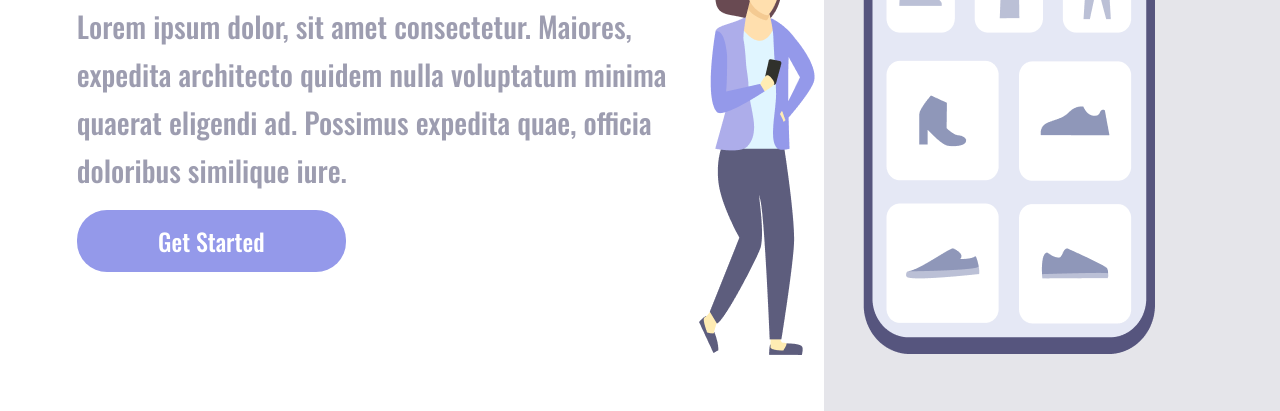
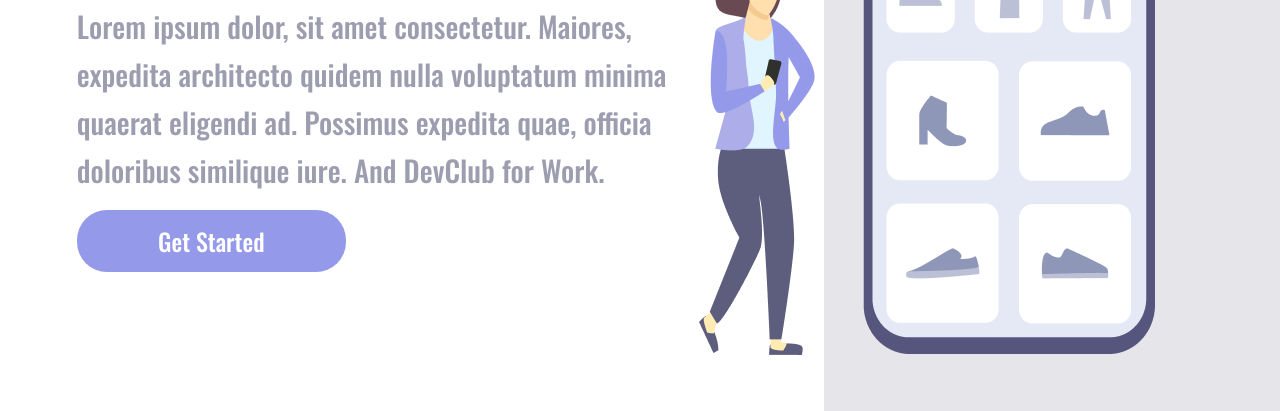
Before and after one commit to JoaoDevel/DESAFIO-03-RESPONSIVIDADE, a plain HTML site: page index.html in a window 1280 px wide. Shown: the part 389-800 px from the top of the page. Drawn offline with nearby package versions, Linux system fonts and the light colour scheme.

Commit message:
alteração do paragrafo principal

```diff
--- a/index.html
+++ b/index.html
@@ -11,7 +11,7 @@
         <section class="container-left">
            <div class="text">
                 <h1>Easy Shopping<br>Via Mobile</h1>
-                <p>Lorem ipsum dolor, sit amet consectetur. Maiores, expedita architecto quidem nulla voluptatum minima quaerat eligendi ad. Possimus expedita quae, officia doloribus similique iure.</p>
+                <p>Lorem ipsum dolor, sit amet consectetur. Maiores, expedita architecto quidem nulla voluptatum minima quaerat eligendi ad. Possimus expedita quae, officia doloribus similique iure. And DevClub for Work.</A></p>
                 <button>Get Started</button>
             </div>
         </section>
```
